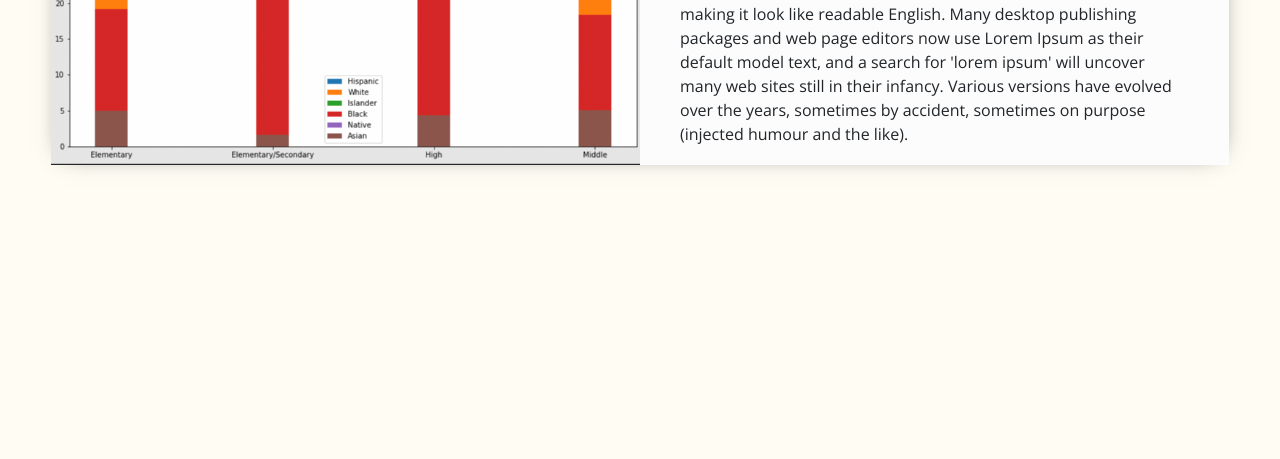
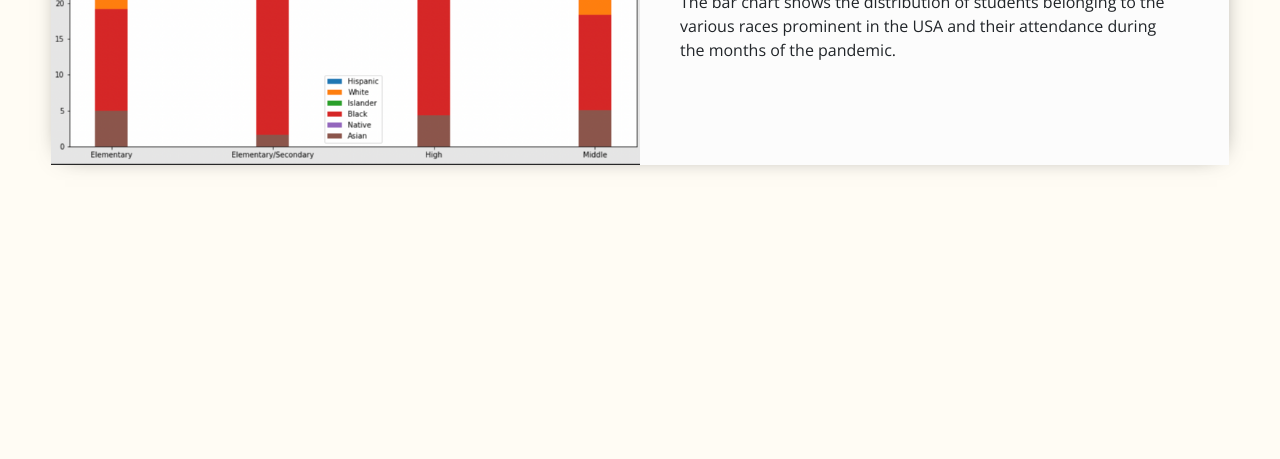
Before and after one commit to RohiniRG/DSBDA-mini-project, a plain HTML site: page school.html in a window 1280 px wide. Shown: the part 341-800 px from the top of the page. Drawn offline with nearby package versions, Linux system fonts and the light colour scheme.

Commit message:
added graph description

```diff
--- a/school.html
+++ b/school.html
@@ -76,14 +76,7 @@
                 School-level Attendance
               </h2>
               <p>
-                It is a long established fact that a reader will be distracted by the readable content of a page when
-                looking at its layout. The point of using Lorem Ipsum is that it has a more-or-less normal distribution
-                of
-                letters, as opposed to using 'Content here, content here', making it look like readable English. Many
-                desktop publishing packages and web page editors now use Lorem Ipsum as their default model text, and a
-                search for 'lorem ipsum' will uncover many web sites still in their infancy. Various versions have
-                evolved
-                over the years, sometimes by accident, sometimes on purpose (injected humour and the like).
+                The bar chart shows the distribution of students belonging to the various races prominent in the USA and their attendance during the months of the pandemic.
               </p>
             </div>
           </div>
@@ -92,9 +85,6 @@
     </section>
   </div>
 
-  <!-- end story section -->
-
-
 </body>
 
 </html>
```
